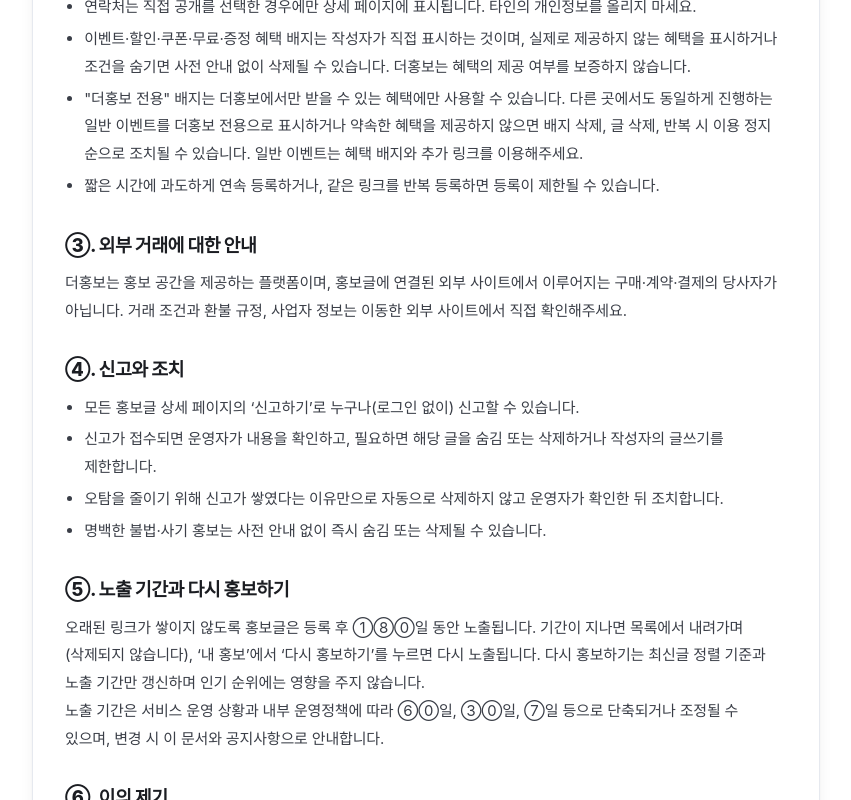
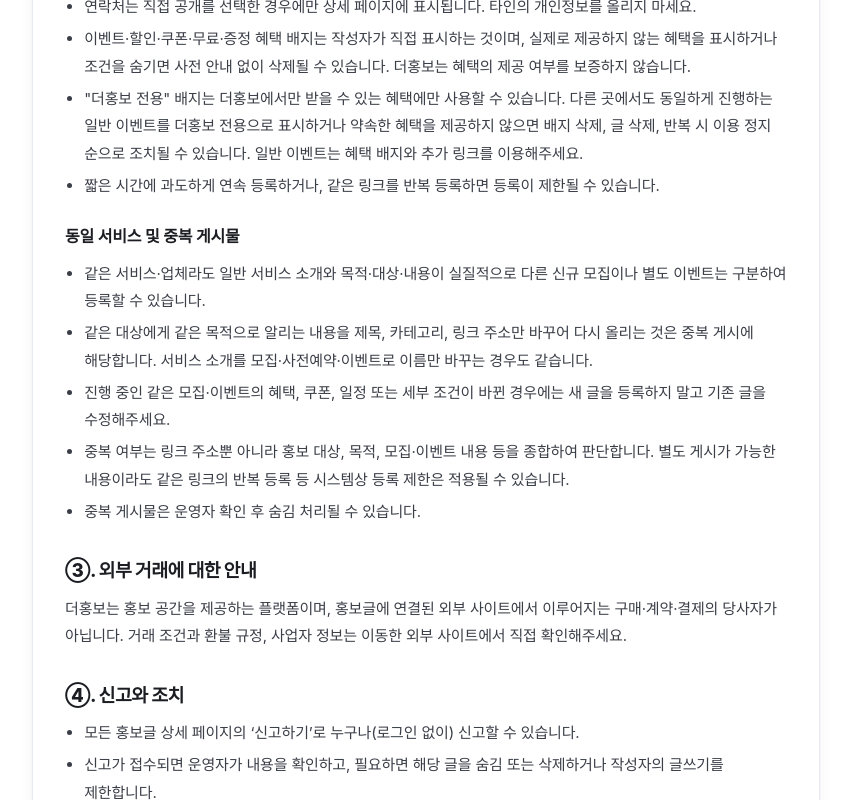
Before and after one commit to gyroscopemooa/HONGBO, a Next.js app: page /policy in a window 1280 px wide. Shown: the part 812-1612 px from the top of the page, without its empty margins (214-1065 px from the left). Built offline with nearby package versions, Linux system fonts and the light colour scheme; no server answers; a web font is replaced by a local one.

Commit message:
docs: clarify duplicate promotion and event policy

```diff
--- a/src/app/policy/page.tsx
+++ b/src/app/policy/page.tsx
@@ -11,7 +11,7 @@ export const metadata: Metadata = {
 
 export default function PolicyPage() {
   return (
-    <LegalPage title="운영정책" updated="2026년 11월 5일">
+    <LegalPage title="운영정책" updated="2026년 11월 10일">
       <p>
         더홍보는 누구나 무료로 앱·사이트·가게·상품·서비스·콘텐츠를 홍보할 수 있는 공간입니다. 자유롭게 홍보할 수 있다는 것이 불법이거나 위험한 게시물까지
         허용한다는 뜻은 아닙니다. 모두가 안심하고 이용할 수 있도록 아래 기준을 운영합니다.
@@ -36,6 +36,15 @@ export default function PolicyPage() {
         <li>이벤트·할인·쿠폰·무료·증정 혜택 배지는 작성자가 직접 표시하는 것이며, 실제로 제공하지 않는 혜택을 표시하거나 조건을 숨기면 사전 안내 없이 삭제될 수 있습니다. 더홍보는 혜택의 제공 여부를 보증하지 않습니다.</li>
         <li>&quot;더홍보 전용&quot; 배지는 더홍보에서만 받을 수 있는 혜택에만 사용할 수 있습니다. 다른 곳에서도 동일하게 진행하는 일반 이벤트를 더홍보 전용으로 표시하거나 약속한 혜택을 제공하지 않으면 배지 삭제, 글 삭제, 반복 시 이용 정지 순으로 조치될 수 있습니다. 일반 이벤트는 혜택 배지와 추가 링크를 이용해주세요.</li>
         <li>짧은 시간에 과도하게 연속 등록하거나, 같은 링크를 반복 등록하면 등록이 제한될 수 있습니다.</li>
+      </ul>
+
+      <h3 className="mt-6 mb-3 text-base font-bold">동일 서비스 및 중복 게시물</h3>
+      <ul>
+        <li>같은 서비스·업체라도 일반 서비스 소개와 목적·대상·내용이 실질적으로 다른 신규 모집이나 별도 이벤트는 구분하여 등록할 수 있습니다.</li>
+        <li>같은 대상에게 같은 목적으로 알리는 내용을 제목, 카테고리, 링크 주소만 바꾸어 다시 올리는 것은 중복 게시에 해당합니다. 서비스 소개를 모집·사전예약·이벤트로 이름만 바꾸는 경우도 같습니다.</li>
+        <li>진행 중인 같은 모집·이벤트의 혜택, 쿠폰, 일정 또는 세부 조건이 바뀐 경우에는 새 글을 등록하지 말고 기존 글을 수정해주세요.</li>
+        <li>중복 여부는 링크 주소뿐 아니라 홍보 대상, 목적, 모집·이벤트 내용 등을 종합하여 판단합니다. 별도 게시가 가능한 내용이라도 같은 링크의 반복 등록 등 시스템상 등록 제한은 적용될 수 있습니다.</li>
+        <li>중복 게시물은 운영자 확인 후 숨김 처리될 수 있습니다.</li>
       </ul>
 
       <h2>3. 외부 거래에 대한 안내</h2>
```
